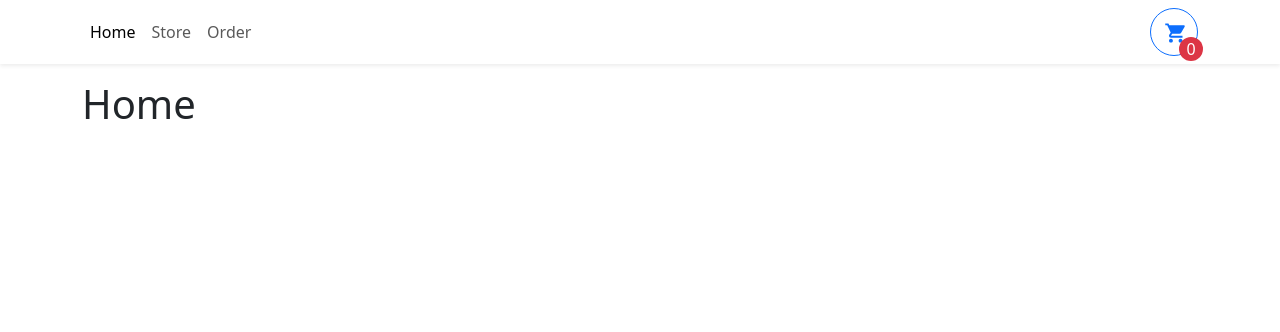
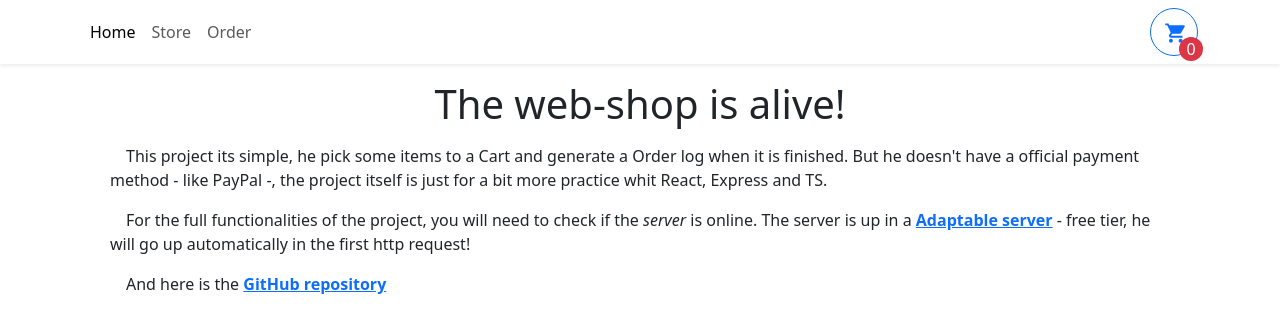
Before and after one commit to yonathan-uchoa/web-shop-react, a React (Vite) app: page / in a window 1280 px wide. Shown: the top 332 px of the page. Built offline with nearby package versions, Linux system fonts and the light colour scheme; no server answers.

Commit message:
feat: create Welcome /home text

```diff
--- a/src/pages/home/index.tsx
+++ b/src/pages/home/index.tsx
@@ -1,5 +1,36 @@
+import { Container } from "react-bootstrap";
+import "./styles.scss";
+
 const Home = () => {
-  return <h1>Home</h1>;
+  return (
+    <Container className="home-container">
+      <h1>The web-shop is alive! </h1>
+      <p>
+        This project its simple, he pick some items to a Cart and generate a
+        Order log when it is finished. But he doesn't have a official payment
+        method - like PayPal -, the project itself is just for a bit more
+        practice whit React, Express and TS.
+      </p>
+      <p>
+        For the full functionalities of the project, you will need to check if
+        the <i>server</i> is online. The server is up in a{" "}
+        <b>
+          <a href="https://webshop-backend.adaptable.app/" target="_blank">
+            Adaptable server
+          </a>
+        </b>{" "}
+        - free tier, he will go up automatically in the first http request!
+      </p>
+      <p>
+        And here is the{" "}
+        <b>
+          <a href="https://github.com/yonathan-uchoa/web-shop" target="_blank">
+            GitHub repository
+          </a>
+        </b>{" "}
+      </p>
+    </Container>
+  );
 };
 
 export default Home;
--- /dev/null
+++ b/src/pages/home/styles.scss
@@ -0,0 +1,15 @@
+.home-container {
+  height: calc(100vh - 6.5rem);
+}
+
+.home-container > h1 {
+  text-align: center;
+}
+
+.home-container > p {
+  margin: 16px;
+}
+
+.home-container p {
+  text-indent: 1rem;
+}
```
